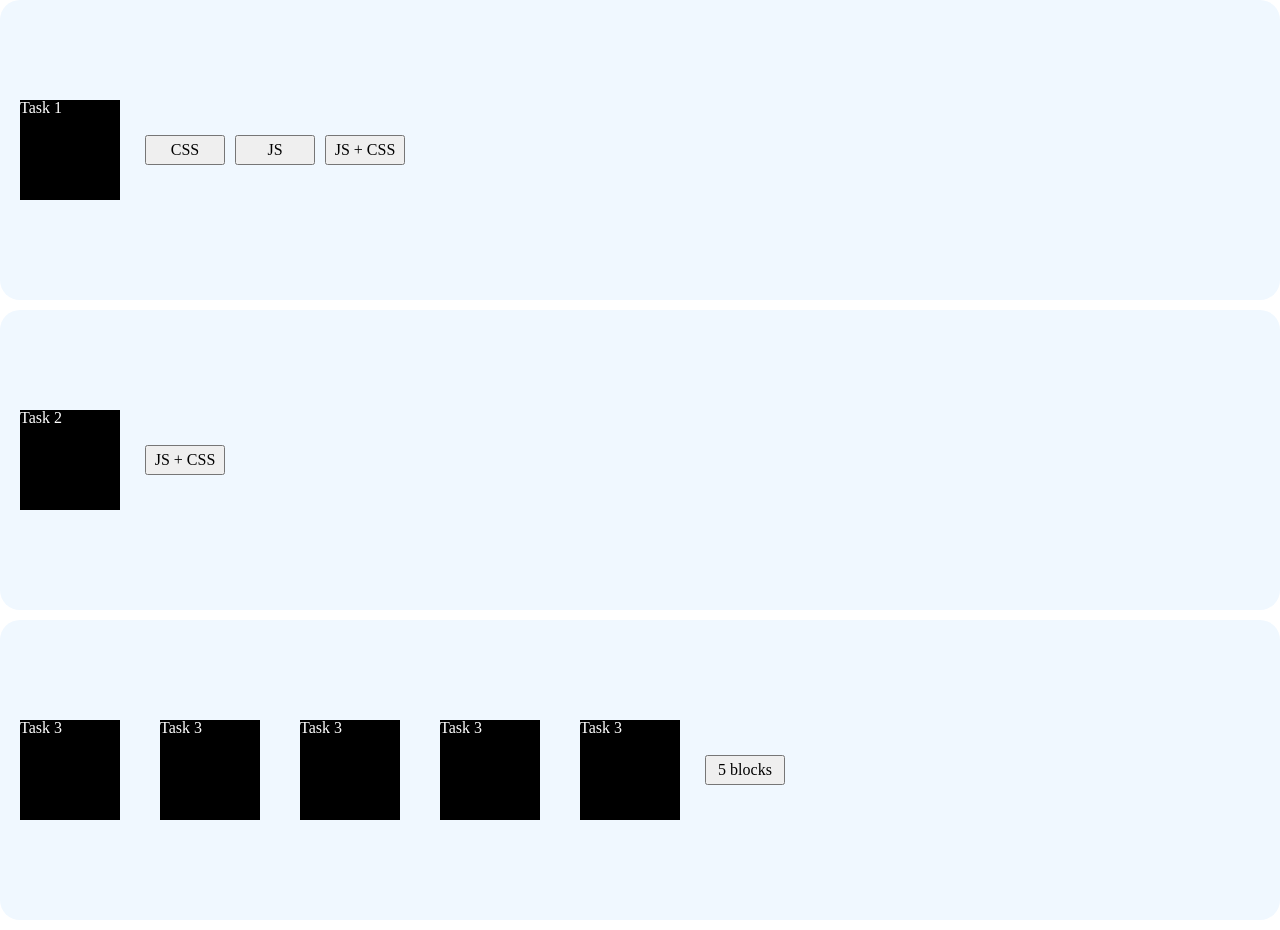
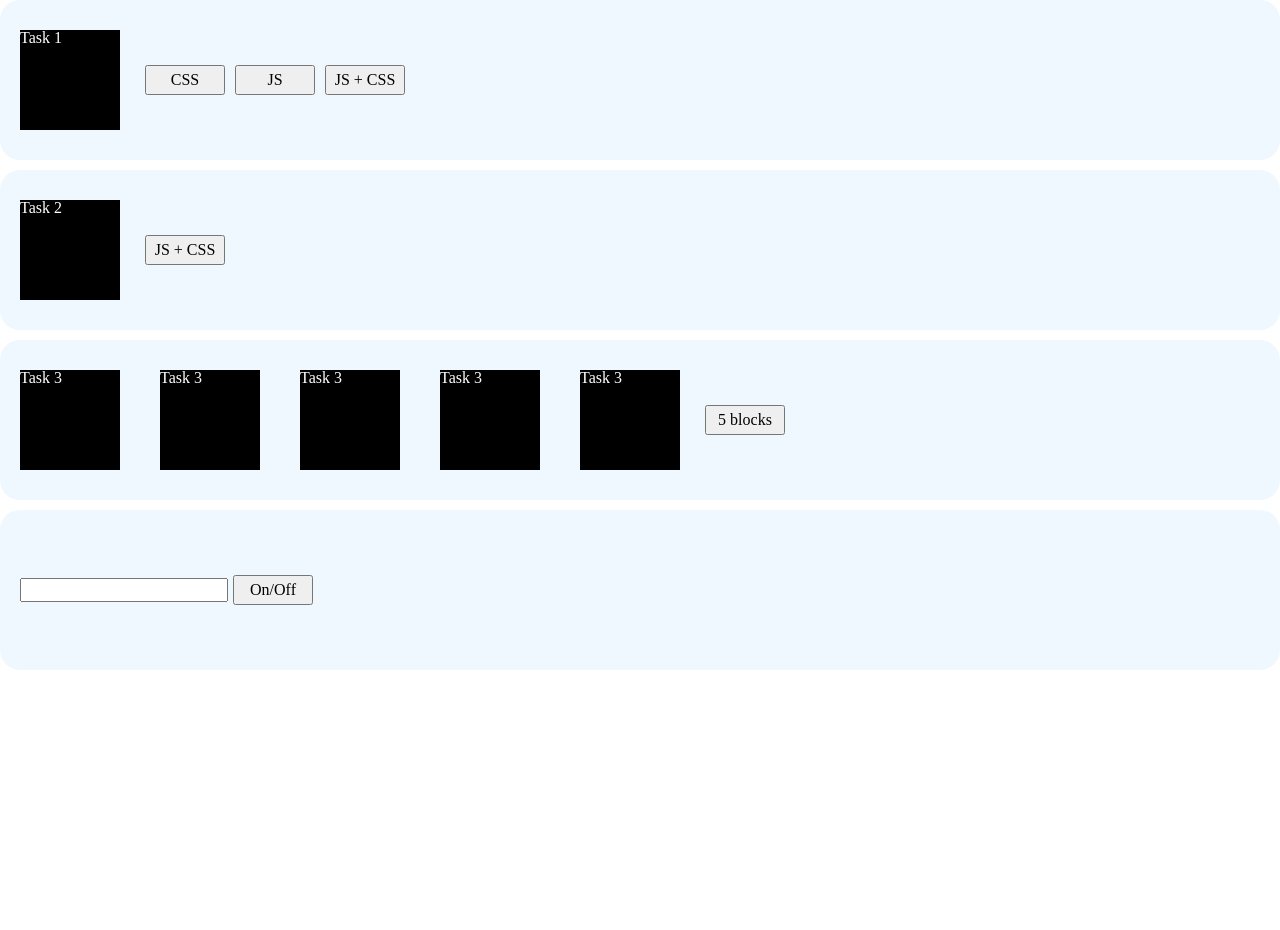
Before and after one commit to NickMamula/front-end_elementary, a plain HTML site: page 2.JS basics/Task 1/index.html in a window 1280 px wide. After the commit the page ends 800 px from the top, so only its background shows below. Drawn offline with Linux system fonts and the light colour scheme.

Commit message:
subtask4

```diff
--- a/2.JS basics/Task 1/css/style.css
+++ b/2.JS basics/Task 1/css/style.css
@@ -6,7 +6,7 @@
 .task_block {
     display: flex;
     flex-direction: row;
-    height: 300px;
+    height: 160px;
     background-color: aliceblue;
     align-items: center;
     border-radius: 20px;
@@ -34,6 +34,7 @@
     background-color: black;
     margin: 20px;
     transition: opacity .5s;
+    opacity: 0.2;
 }
 /*TASK 3*/
 .task3_five_blocks {
@@ -43,3 +44,8 @@
     margin: 20px;
     transition: opacity .5s;
 }
+/*TASK 4*/
+
+#task4_input {
+    margin-left: 20px;
+}
--- a/2.JS basics/Task 1/index.html
+++ b/2.JS basics/Task 1/index.html
@@ -32,7 +32,7 @@
 
     <section id="basics">
         <div class="task_block">
-            <div class="div_visible_class" id="task1_div">
+            <div class="div_visible_class" id="task1_div" style="opacity: 1">
                 <p style="color: white">Task 1</p>
             </div>
             <button class="task1_button" id="task1_button_css" onclick="myFunction()">CSS</button>
@@ -41,7 +41,7 @@
         </div>
 
         <div class="task_block">
-            <div id="task2_div">
+            <div id="task2_div" style="opacity: 1">
                 <p style="color: white">Task 2</p>
             </div>
             <button class="task1_button" id="task2_button" onclick="task2Function()">JS + CSS</button>
@@ -69,6 +69,11 @@
 
         </div>
 
+        <div class="task_block">
+            <input id="task4_input">
+            <button class="task1_button" onclick="task4Function()">On/Off</button>
+        </div>
+
     </section>
 </div>
 
--- a/2.JS basics/Task 1/js/main.js
+++ b/2.JS basics/Task 1/js/main.js
@@ -42,7 +42,7 @@ function task3Function() {
     if (visibleDiv3 === true) {
         const fiveBlocks = document.querySelectorAll(`.task3_five_blocks`);
         fiveBlocks.forEach(div => {
-           div.style.opacity="0";
+            div.style.opacity = "0";
         });
         visibleDiv3 = false;
         return;
@@ -50,7 +50,22 @@ function task3Function() {
     if (visibleDiv3 === false) {
         const fiveBlocks = document.querySelectorAll(`.task3_five_blocks`);
         fiveBlocks.forEach(div => {
-            div.style.opacity="1";
-        });        visibleDiv3 = true;
+            div.style.opacity = "1";
+        });
+        visibleDiv3 = true;
     }
 }
+
+/*TASK 4*/
+
+function task4Function() {
+    const querySelector = document.getElementById("task4_input").value;
+    console.log(querySelector);
+    const opacity = document.getElementById(querySelector).style.opacity;
+    console.log(opacity);
+    if (opacity > 0) {
+        document.getElementById(querySelector).style.opacity = "0";
+    } else {
+        document.getElementById(querySelector).style.opacity = "1";
+    }
+}
```
